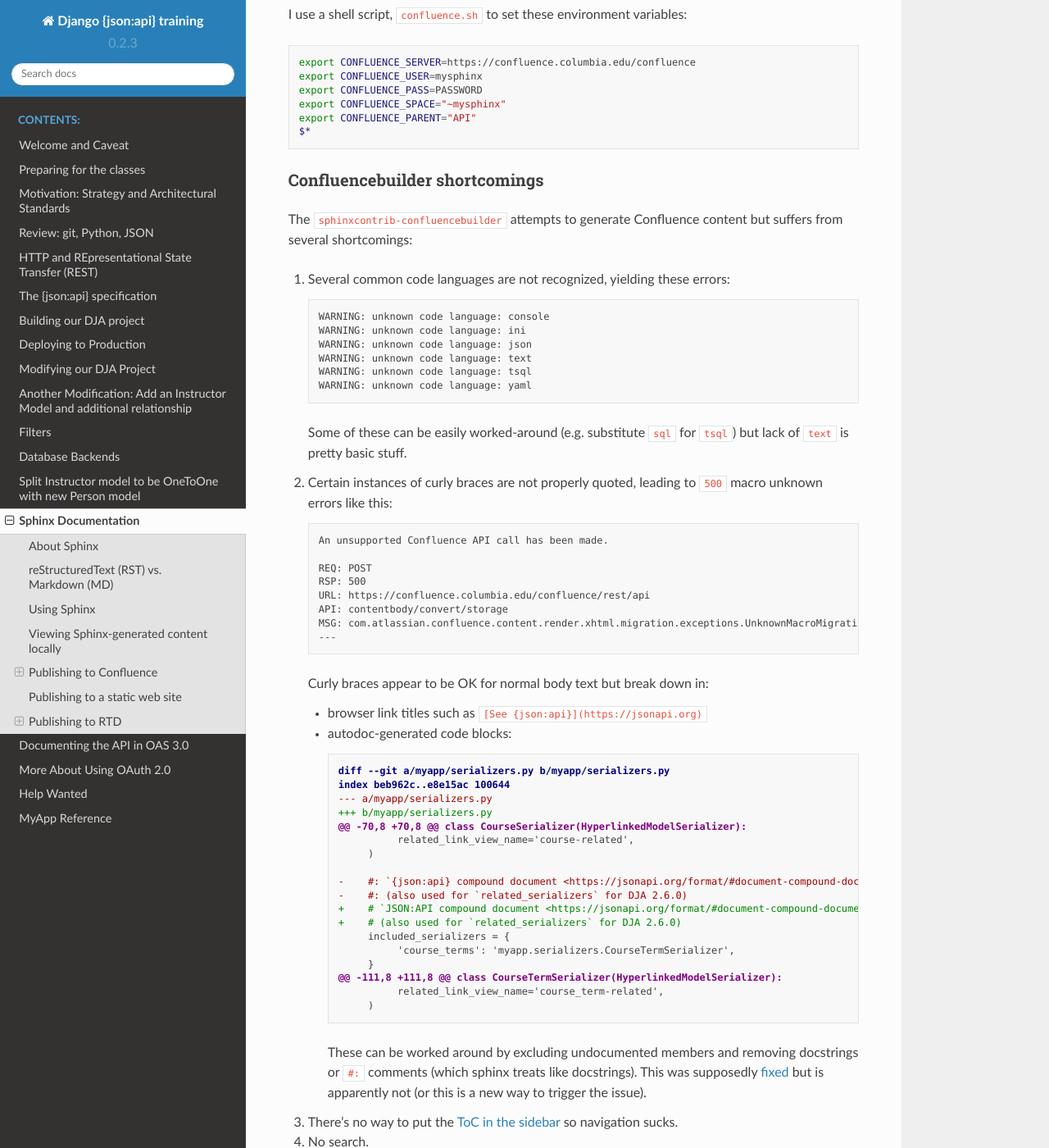
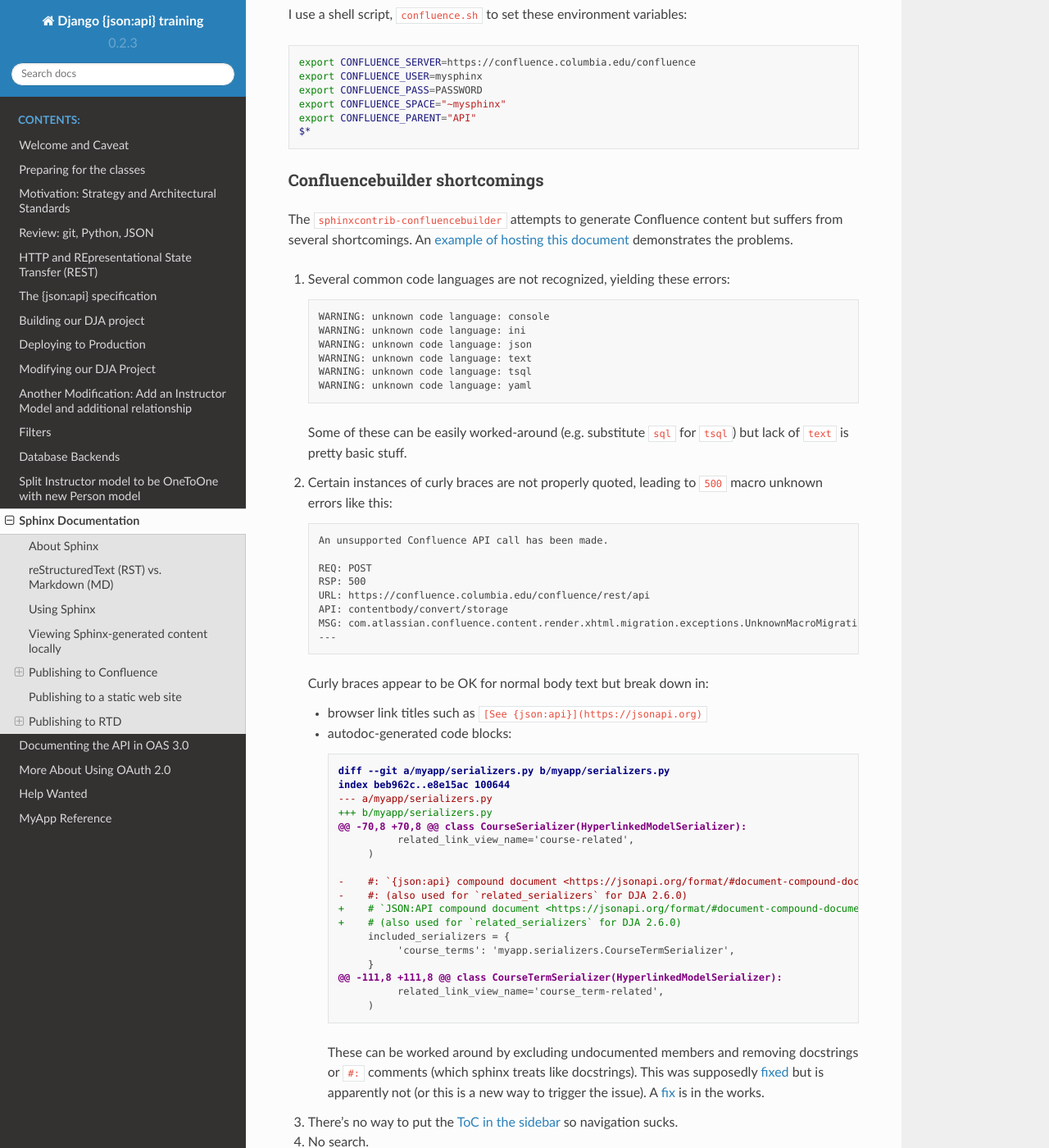
Before and after one commit to columbia-it/django-jsonapi-training, a Sphinx documentation site: the page built from docs/sphinx.md, in a window 1280 px wide and 1400 px high, scrolled down 4998 px. Shown: the whole window at 82% size. Built offline with Sphinx 7.4.7 and the Read the Docs theme 2.0.0, drawn with Linux system fonts in a browser that asks for light colours; pages that are not in the unit, such as notebooks, are missing from menus; the version number is read from the project's files by our own code.

Commit message:
update confluencebuilder based on @jdknights fix

````diff
--- a/docs/sphinx.md
+++ b/docs/sphinx.md
@@ -282,7 +282,10 @@ $*
 #### Confluencebuilder shortcomings
 
 The `sphinxcontrib-confluencebuilder` attempts to generate Confluence content but suffers from
-several shortcomings:
+several shortcomings. An
+[example of hosting this document](https://confluence.columbia.edu/confluence/display/~alansphinx/Sphinx+Documentation#SphinxDocumentation-Confluencebuildershortcomings)
+demonstrates the problems.
+
 
 1. Several common code languages are not recognized, yielding these errors:
    ```text
@@ -332,7 +335,8 @@ several shortcomings:
      These can be worked around by excluding undocumented members
      and removing docstrings or `#:` comments (which sphinx treats like docstrings).
 	 This was supposedly [fixed](https://github.com/tonybaloney/sphinxcontrib-confluencebuilder/pull/43) but is apparently
-     not (or this is a new way to trigger the issue).
+     not (or this is a new way to trigger the issue). A
+	 [fix](https://github.com/tonybaloney/sphinxcontrib-confluencebuilder/issues/161) is in the works.
 3. There's no way to put the [ToC in the sidebar](https://jira.atlassian.com/browse/CONFSERVER-43090) so navigation sucks.
 4. No search.
 4. Poor formatting of autodocs.
````
